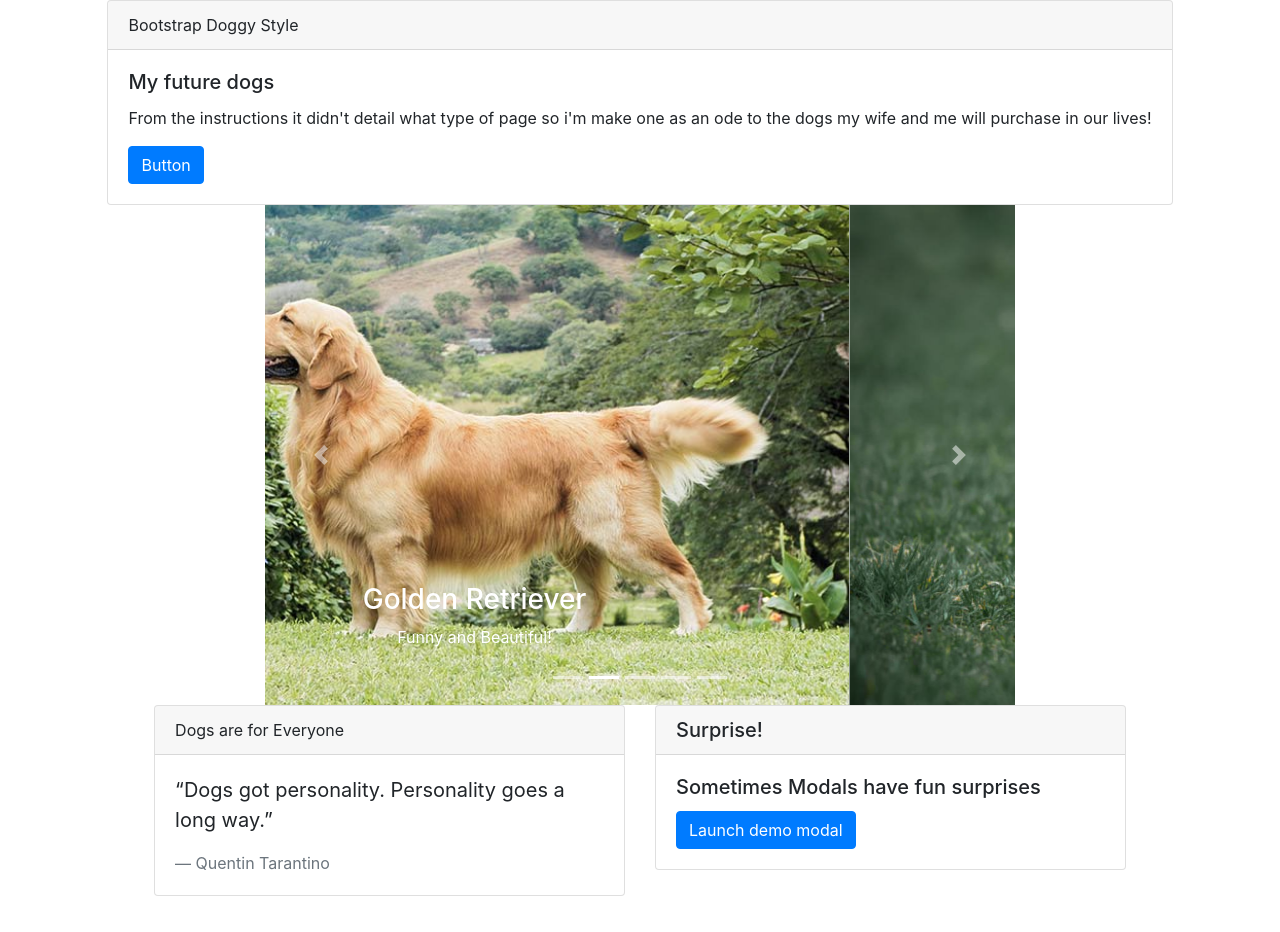
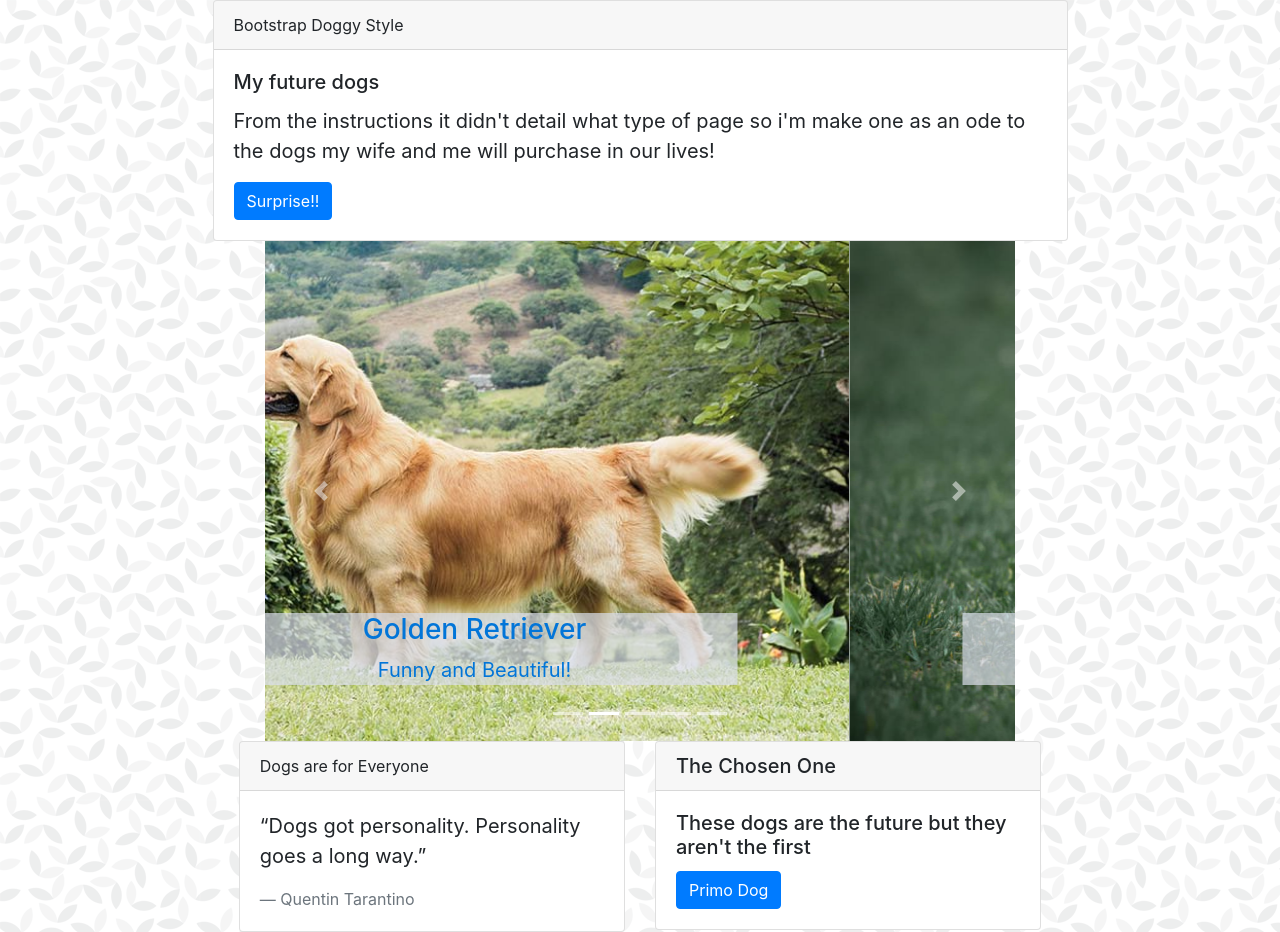
Before and after one commit to MrHyde801/CarouselBootsrap, a plain HTML site: page index.html in a window 1280 px wide. Before the commit the page ends 896 px from the top, so only its background shows below. Drawn offline with nearby package versions, Linux system fonts and the light colour scheme.

Commit message:
added images of my dog to the modal, finished diminsioning and responsiveness. I added a backgroun image as well

```diff
--- a/index.html
+++ b/index.html
@@ -10,15 +10,15 @@
 </head>
 <body>
         <div class="container d-flex flex-column align-items-center">
-            <div class="row">
-                <div class="card">
+            <div class="row justify-content-center">
+                <div class="card w-75">
                     <div class="card-header">
                     Bootstrap Doggy Style
                     </div>
                     <div class="card-body">
                     <h5 class="card-title">My future dogs</h5>
                     <p class="card-text">From the instructions it didn't detail what type of page so i'm make one as an ode to the dogs my wife and me will purchase in our lives!</p>
-                    <a href="#" class="btn btn-primary">Button</a>
+                    <a href="https://cat-bounce.com/" target="_blank" class="btn btn-primary">Surprise!!</a>
                     </div>
                 </div>
             </div>
@@ -88,7 +88,7 @@
                     </a>
                 </div>
             </div>
-            <div class="row">
+            <div class="row w-75">
                 <div class="col-sm-6">
                     <div class="card">
                         <div class="card-header">
@@ -104,11 +104,11 @@
                 </div>
                 <div class="col-sm-6">
                     <div class="card">
-                        <h5 class="card-header">Surprise!</h5>
+                        <h5 class="card-header">The Chosen One</h5>
                         <div class="card-body">
-                          <h5 class="card-title">Sometimes Modals have fun surprises</h5>
+                          <h5 class="card-title">These dogs are the future but they aren't the first</h5>
                           <button type="button" class="btn btn-primary" data-toggle="modal" data-target="#Modal">
-                            Launch demo modal
+                            Primo Dog
                           </button>
                         </div>
                 </div>
@@ -123,9 +123,14 @@
                       </button>
                     </div>
                     <div class="modal-body">
-
+                        <h5>Half Doberman, Half Labrador, 100% Psycho</h5>
+                        <img src="penny/Penny1.jpg">
+                        <img src="penny/Penny2.jpg">
+                        <img src="penny/Penny3.jpg">
+                        <img src="penny/Penny4.jpg">
                     </div>
                     <div class="modal-footer">
+                        <h5>Hope you enjoyed my dogsite!</h5>
                       <button type="button" class="btn btn-secondary" data-dismiss="modal">Close</button>
                     </div>
                   </div>
--- a/style.css
+++ b/style.css
@@ -1,8 +1,26 @@
+body {
+    background: #EDEEEE url(images/geometric-leaves.png) repeat
+}
+
 img {
     height: 500px;
     object-fit: fill;
 }
 
+p {
+    font-size: 20px;
+}
+
+.modal-body img {
+    object-fit: cover;
+    width: 100%;
+    height: 80%;
+}
+
+.caption-text {
+    background: rgb(218, 223, 234, .7);
+    color: #0275d8;
+}
 
 @media screen and (max-width: 800px) {
     img {
```
Also changed, not shown: images/geometric-leaves.png (added), penny/Penny1.jpg (added), penny/Penny2.jpg (added), penny/Penny3.jpg (added), 2 other files.
